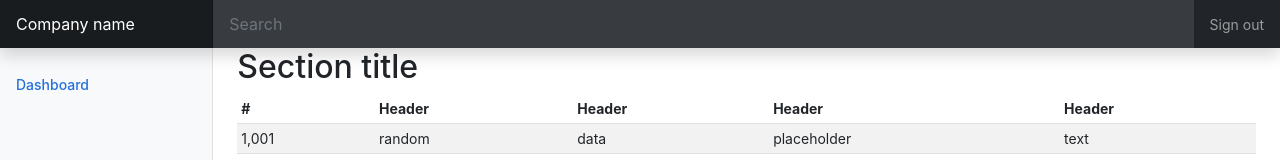
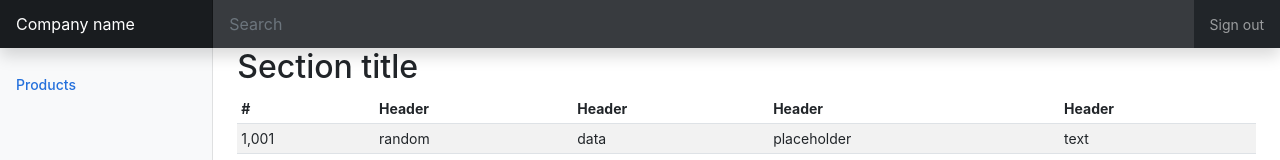
Before and after one commit to Juan-Camilo-Suarez/PostExpress-Microservices, a React (Create React App) app in the folder my-react-crud/: page / in a window 1280 px wide. Shown: the top 160 px of the page. Built offline with nearby package versions, Linux system fonts and the light colour scheme.

Commit message:
+++ Created Menu component

```diff
--- a/my-react-crud/src/App.tsx
+++ b/my-react-crud/src/App.tsx
@@ -1,6 +1,7 @@
 import React from 'react';
 import './App.css';
 import Nav from "./components/Nav";
+import Menu from "./components/Menu";
 
 function App() {
     return (
@@ -11,18 +12,7 @@ function App() {
 
             <div className="container-fluid">
                 <div className="row">
-                    <nav id="sidebarMenu" className="col-md-3 col-lg-2 d-md-block bg-light sidebar collapse">
-                        <div className="position-sticky pt-3 sidebar-sticky">
-                            <ul className="nav flex-column">
-                                <li className="nav-item">
-                                    <a className="nav-link active" aria-current="page" href="#">
-                                        <span data-feather="home" className="align-text-bottom"></span>
-                                        Dashboard
-                                    </a>
-                                </li>
-                            </ul>
-                        </div>
-                    </nav>
+                    <Menu/>
 
                     <main className="col-md-9 ms-sm-auto col-lg-10 px-md-4">
 
--- /dev/null
+++ b/my-react-crud/src/components/Menu.tsx
@@ -0,0 +1,23 @@
+import React from 'react';
+
+const Menu = () => {
+    return (
+        <nav id="sidebarMenu" className="col-md-3 col-lg-2 d-md-block bg-light sidebar collapse">
+            <div className="position-sticky pt-3 sidebar-sticky">
+                <ul className="nav flex-column">
+                    <li className="nav-item">
+                        <a className="nav-link active" aria-current="page" href="#">
+                            <span data-feather="home" className="align-text-bottom"></span>
+                            Products
+                        </a>
+                    </li>
+                </ul>
+            </div>
+        </nav>
+
+
+    );
+
+}
+
+export default Menu;
```
